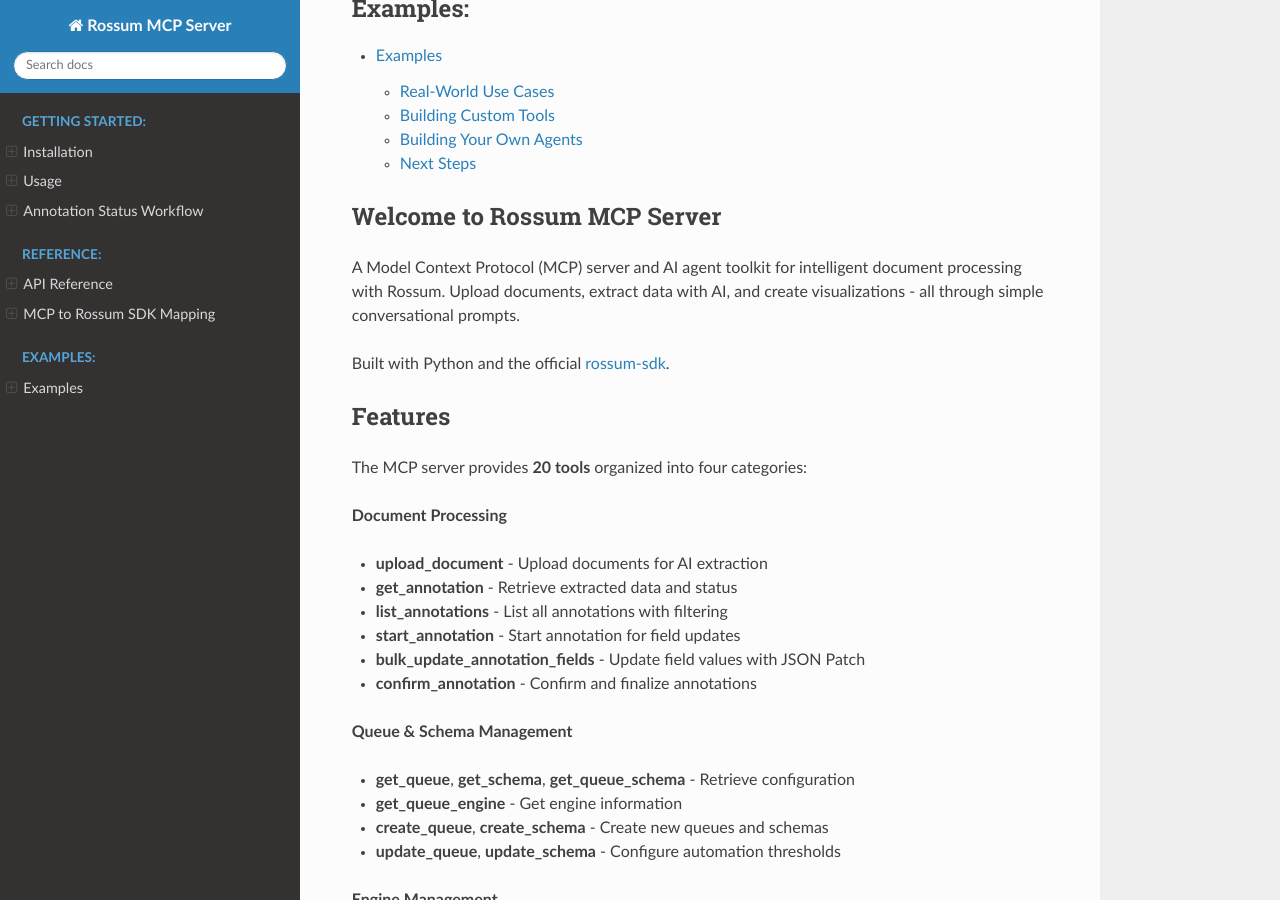
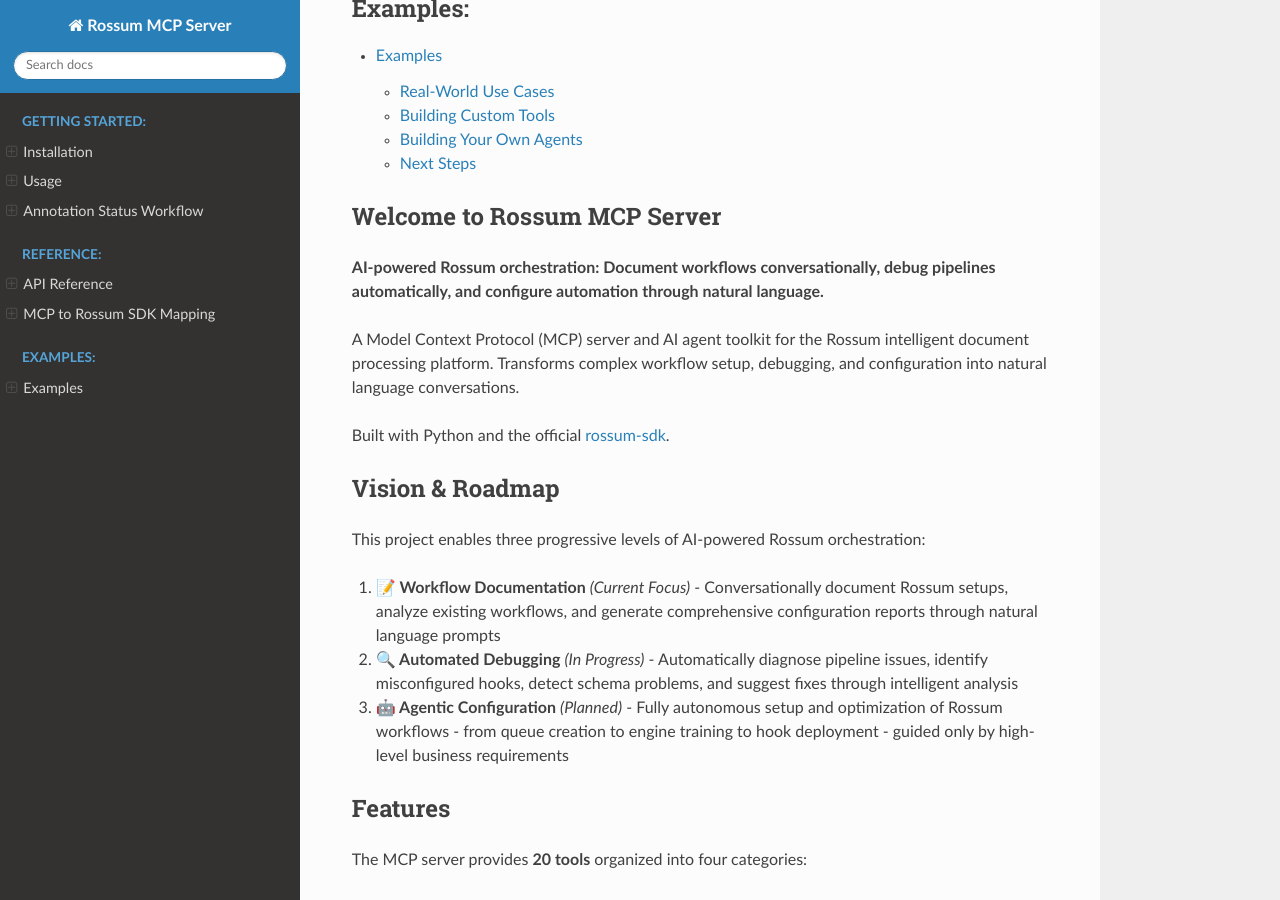
Before and after one commit to stancld/rossum-mcp, a Sphinx documentation site: the page built from docs/source/index.rst, in a window 1280 px wide and 900 px high, scrolled down 980 px. Built offline with Sphinx 7.4.7 and the Read the Docs theme 3.1.0, drawn with Linux system fonts in a browser that asks for light colours.

Commit message:
Update docs w.r.t. new project description

```diff
--- a/docs/source/index.rst
+++ b/docs/source/index.rst
@@ -25,10 +25,20 @@
 Welcome to Rossum MCP Server
 -----------------------------
 
-A Model Context Protocol (MCP) server and AI agent toolkit for intelligent document processing with Rossum.
-Upload documents, extract data with AI, and create visualizations - all through simple conversational prompts.
+**AI-powered Rossum orchestration: Document workflows conversationally, debug pipelines automatically, and configure automation through natural language.**
+
+A Model Context Protocol (MCP) server and AI agent toolkit for the Rossum intelligent document processing platform. Transforms complex workflow setup, debugging, and configuration into natural language conversations.
 
 Built with Python and the official `rossum-sdk <https://github.com/rossumai/rossum-sdk>`_.
+
+Vision & Roadmap
+----------------
+
+This project enables three progressive levels of AI-powered Rossum orchestration:
+
+1. **📝 Workflow Documentation** *(Current Focus)* - Conversationally document Rossum setups, analyze existing workflows, and generate comprehensive configuration reports through natural language prompts
+2. **🔍 Automated Debugging** *(In Progress)* - Automatically diagnose pipeline issues, identify misconfigured hooks, detect schema problems, and suggest fixes through intelligent analysis
+3. **🤖 Agentic Configuration** *(Planned)* - Fully autonomous setup and optimization of Rossum workflows - from queue creation to engine training to hook deployment - guided only by high-level business requirements
 
 Features
 --------
```
